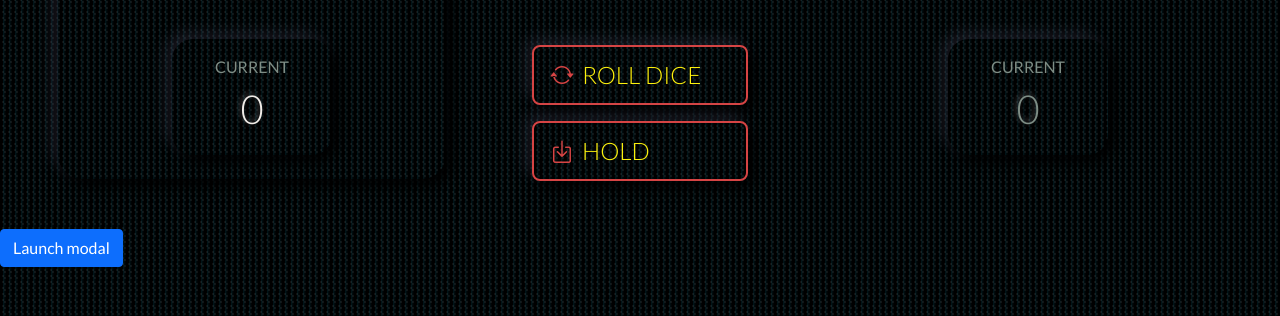
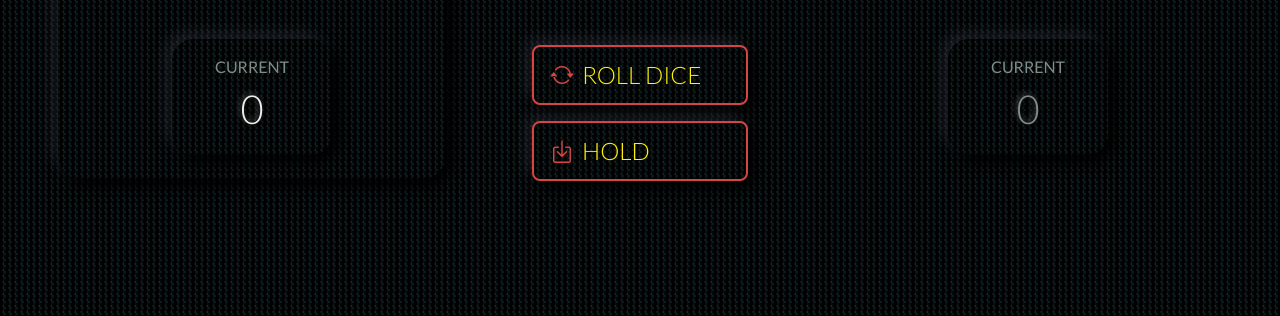
Before and after one commit to ABBA-74/dice-game, a plain HTML site: page index.html in a window 1280 px wide. Shown: the part 484-800 px from the top of the page. Drawn offline with nearby package versions, Linux system fonts and the light colour scheme.

Commit message:
removed modal btn for debugging

```diff
--- a/index.html
+++ b/index.html
@@ -122,14 +122,6 @@
           </div>
         </div>
       </div>
-      <button
-        type="button"
-        class="btn btn-primary"
-        data-bs-toggle="modal"
-        data-bs-target="#staticBackdrop"
-      >
-        Launch modal
-      </button>
       <div
         class="modal fade"
         id="staticBackdrop"
--- a/style.css
+++ b/style.css
@@ -1,9 +1,7 @@
 /* //////////////////// IMPORT //////////////////// */
-
 @import url("https://fonts.googleapis.com/css2?family=Lato:wght@100;300;400;700;900&display=swap");
 
 /* //////////////////// VARIABLES //////////////////// */
-
 :root {
   --bg: radial-gradient(black 15%, transparent 16%) 0 0,
     radial-gradient(black 15%, transparent 16%) 8px 8px,
```
